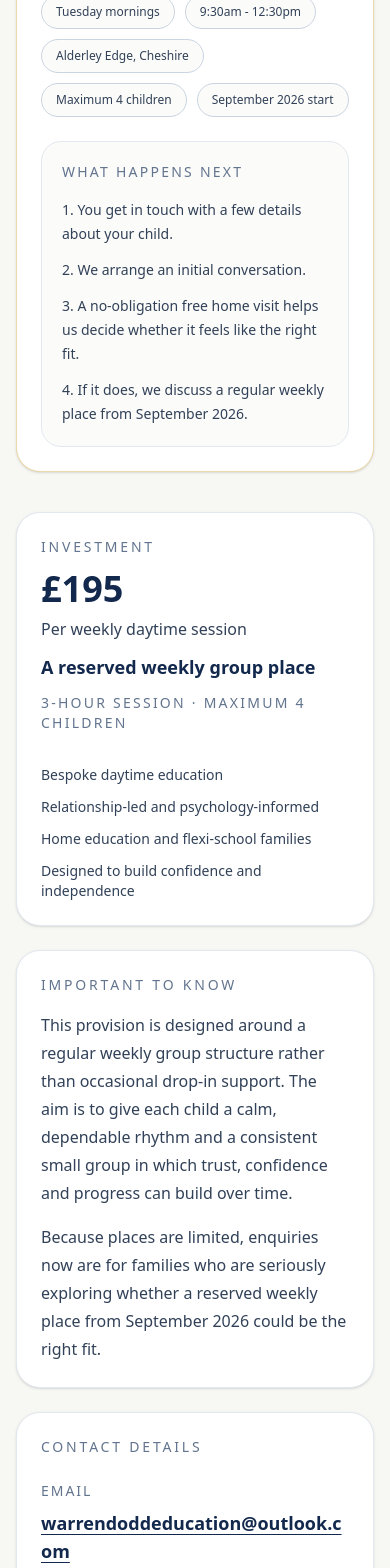
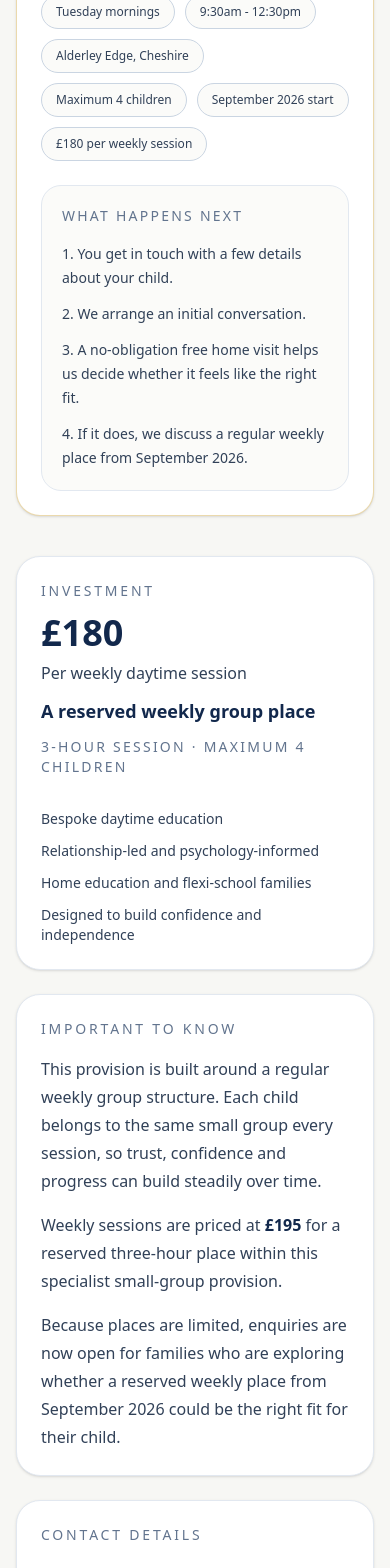
Before and after one commit to davedodd89-ai/warren-dodd-education, a Next.js app: page /contact in a window 390 px wide. Shown: the part 880-2448 px from the top of the page. Built offline with nearby package versions, Linux system fonts and the light colour scheme.

Commit message:
Refine weekly group session wording

```diff
--- a/app/contact/page.tsx
+++ b/app/contact/page.tsx
@@ -23,6 +23,7 @@ export default function ContactPage() {
     "Alderley Edge, Cheshire",
     "Maximum 4 children",
     "September 2026 start",
+    "£180 per weekly session",
   ];
 
   return (
@@ -104,7 +105,7 @@ export default function ContactPage() {
               </p>
 
               <p className="mt-3 text-4xl font-semibold text-[#12284C] sm:text-5xl">
-                £195
+                £180
               </p>
 
               <p className="mt-2 text-base text-slate-700 sm:text-lg">
@@ -133,17 +134,22 @@ export default function ContactPage() {
               </p>
 
               <p className="mt-4 text-base leading-7 text-slate-700 sm:text-lg sm:leading-8">
-                This provision is designed around a regular weekly group
-                structure rather than occasional drop-in support. The aim is to
-                give each child a calm, dependable rhythm and a consistent small
-                group in which trust, confidence and progress can build over
-                time.
+                This provision is built around a regular weekly group structure.
+                Each child belongs to the same small group every session,
+                so trust, confidence and progress can build steadily over time.
               </p>
 
               <p className="mt-4 text-base leading-7 text-slate-700 sm:text-lg sm:leading-8">
-                Because places are limited, enquiries now are for families who
-                are seriously exploring whether a reserved weekly place from
-                September 2026 could be the right fit.
+                Weekly sessions are priced at{" "}
+                <span className="font-semibold text-[#12284C]">£195</span> for a
+                reserved three-hour place within this specialist small-group
+                provision.
+              </p>
+
+              <p className="mt-4 text-base leading-7 text-slate-700 sm:text-lg sm:leading-8">
+                Because places are limited, enquiries are now open for families who
+                are exploring whether a reserved weekly place from
+                September 2026 could be the right fit for their child.
               </p>
             </div>
           </div>
--- a/app/page.tsx
+++ b/app/page.tsx
@@ -43,6 +43,7 @@ export default function Page() {
     "9:30am - 12:30pm",
     "Alderley Edge, Cheshire",
     "Maximum 4 children",
+    "£180 per weekly session",
   ];
 
   const weeklySessionPoints = [
@@ -116,6 +117,9 @@ export default function Page() {
                   </p>
                   <p className="text-base font-medium text-slate-700">
                     9:30am - 12:30pm
+                  </p>
+                  <p className="text-base font-medium text-slate-700">
+                    £180 per weekly session
                   </p>
                 </div>
 
@@ -238,6 +242,9 @@ export default function Page() {
                   <p className="text-sm font-medium text-slate-700 md:text-base">
                     9:30am - 12:30pm
                   </p>
+                  <p className="text-sm font-medium text-slate-700 md:text-base">
+                    £180 per weekly session
+                  </p>
                 </div>
 
                 <p className="mt-5 text-sm font-medium uppercase tracking-[0.16em] text-[#12284C]">
@@ -294,8 +301,8 @@ export default function Page() {
               </p>
 
               <p className="mt-3 text-center text-sm font-medium tracking-[0.08em] text-[#D8B35B] md:text-base">
-  Enhanced DBS Checked - Level 3 Safeguarding Trained - First Aid Trained
-</p>
+                Enhanced DBS Checked - Level 3 Safeguarding Trained - First Aid Trained
+              </p>
 
               <div className="mt-6 text-center">
                 <Link
@@ -523,10 +530,14 @@ export default function Page() {
               </p>
 
               <p className="mt-4 text-base leading-7 text-slate-700 md:text-lg md:leading-8">
-                Sessions are designed as a regular weekly commitment rather than
-                occasional drop-in support. Each child joins as part of a small,
-                consistent group so that trust, rhythm and meaningful progress
-                can build over time.
+                Sessions run weekly. Each child joins the same small, consistent group every week
+                — a calm, welcoming environment where trust builds, relationships develop,
+                and progress follows.
+              </p>
+
+              <p className="mt-4 text-base leading-7 text-slate-700 md:text-lg md:leading-8">
+                Weekly sessions are priced at <span className="font-semibold text-[#12284C]">£195</span> for a reserved
+                three-hour place within this specialist small-group provision.
               </p>
 
               <div className="mt-6 flex flex-wrap gap-2.5">
```
